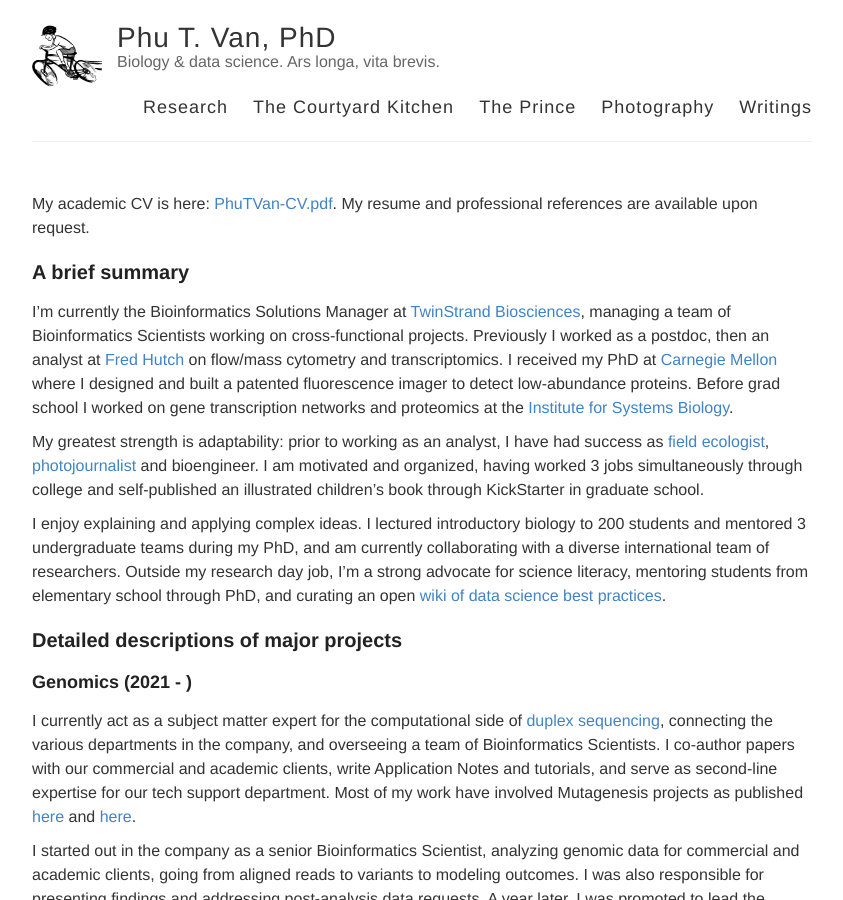
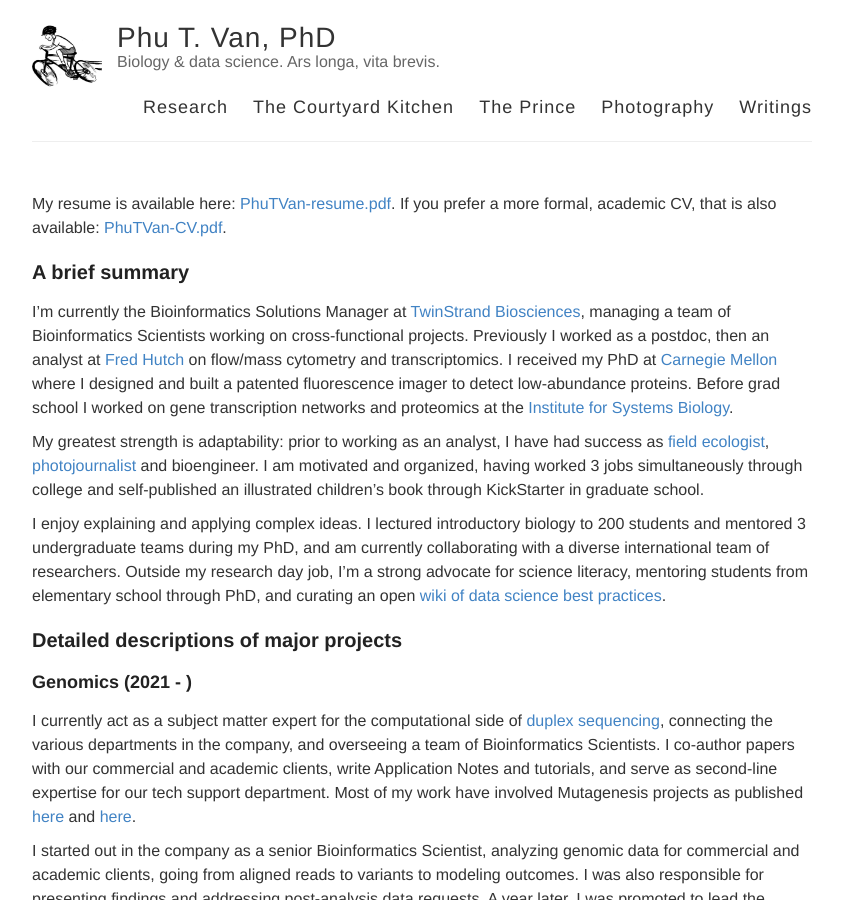
Before and after one commit to ptvan/ptvan.github.io, a Jekyll site: the page built from research.md, in a window 1280 px wide and 900 px high. Shown: the whole window, without its empty margins (218-1061 px from the left). Built offline with Jekyll 4.4.1, drawn with Linux system fonts in a browser that asks for light colours.

Commit message:
linked to resume

```diff
--- a/research.md
+++ b/research.md
@@ -4,7 +4,7 @@
 permalink: /research/
 ---
 
-My academic CV is here: [PhuTVan-CV.pdf](PhuTVan-CV.pdf). My resume and professional references are available upon request.
+My resume is available here: [PhuTVan-resume.pdf](PhuTVan-resume.pdf). If you prefer a more formal, academic CV, that is also available: [PhuTVan-CV.pdf](PhuTVan-CV.pdf).
 
 ## A brief summary
 
```
Also changed, not shown: 1 other file.
